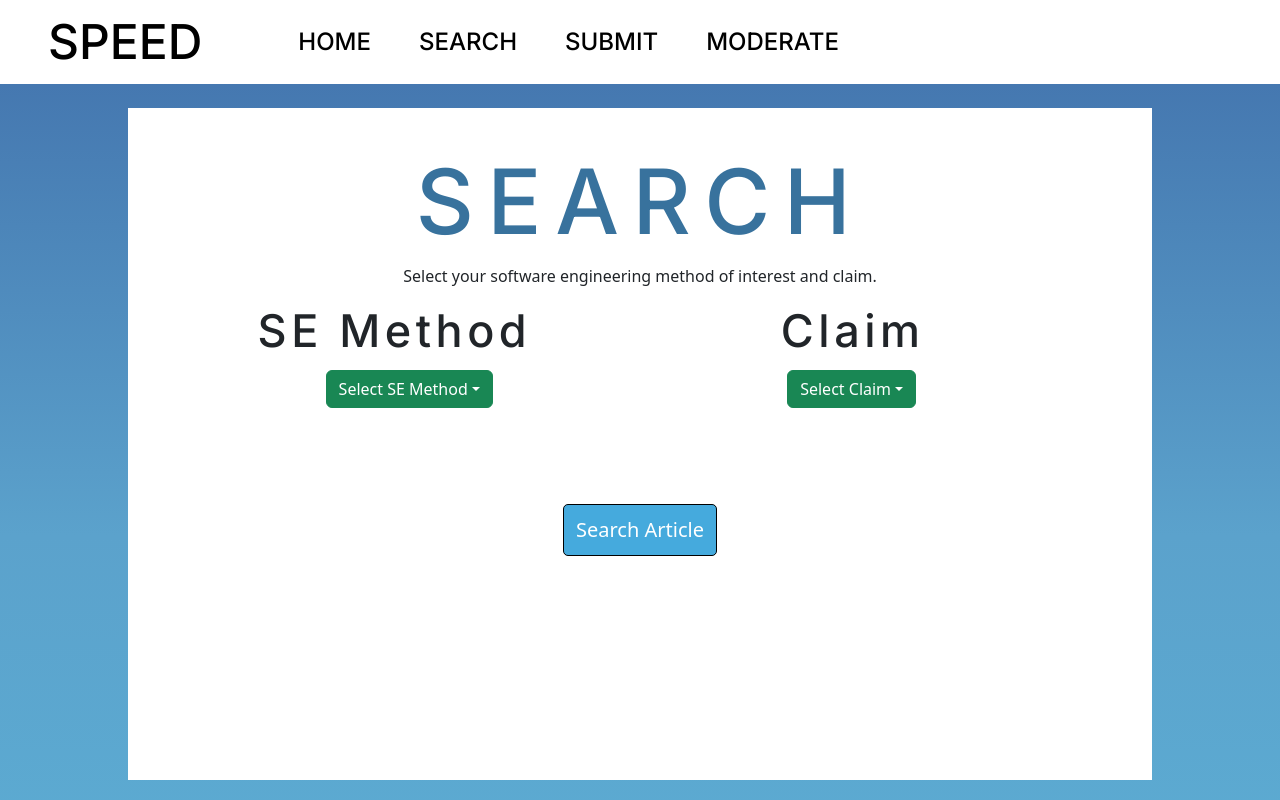
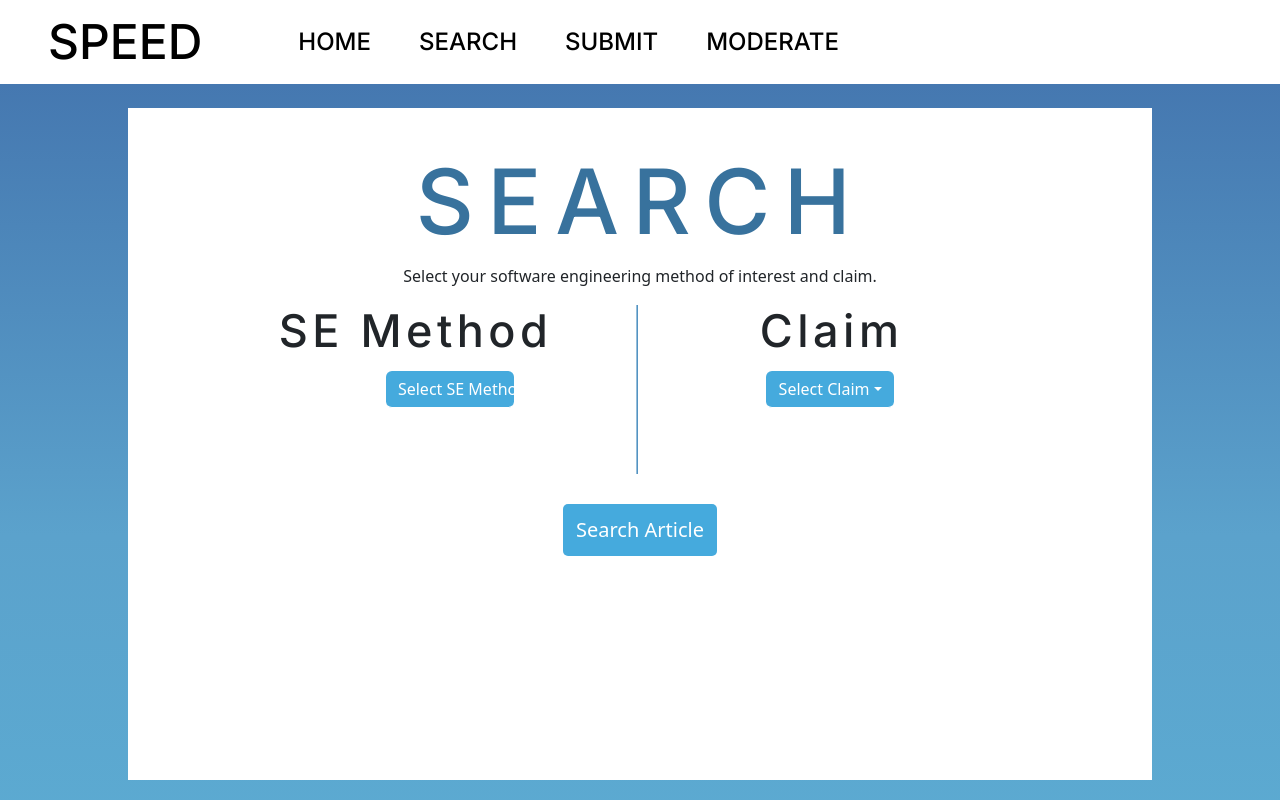
Before and after one commit to CISE-2023/SPEED-App, a Next.js app in the folder frontend/: page /search in a window 1280 px wide. Built offline with nearby package versions, Linux system fonts and the light colour scheme.

Commit message:
style: Added a blue line to search page and started styling the dropdown buttons.
I had issues trying to access the correct specifier for the dropdown component as it is part of a custom library.

```diff
--- a/frontend/src/app/search/page.tsx
+++ b/frontend/src/app/search/page.tsx
@@ -21,9 +21,9 @@ export default function SearchPage() {
               <h2 className={style.subheading}>SE Method</h2>
               {/*SE Method dropdown*/}
               <div style={{ marginRight: "3vw" }}>
-                <Dropdown id={style.dropdown}>
+                <Dropdown className="dropdown">
                   <Dropdown.Toggle
-                    className="dropdown"
+                    className="dropdownMenu"
                     variant="success"
                     id="dropdown-basic"
                   >
@@ -50,7 +50,7 @@ export default function SearchPage() {
                 </Dropdown>
               </div>
             </div>
-            <div className={style.spacer} />
+            <div className={style.blueLine} />
             <div className={style.claimWrapper}>
               <h2 className={style.subheading} style={{marginLeft: "2.5vw"}}>Claim</h2>
               <div style={{ marginLeft: "3vw" }}>
--- a/frontend/src/app/styles/Search.module.css
+++ b/frontend/src/app/styles/Search.module.css
@@ -1,3 +1,11 @@
+.blueLine{
+    background-image: url('./images/blueLine.svg');
+    width: 3px;
+    height: 170px;
+    margin-left: 6.5vw;
+}
+
+
 .pageContents {
     display: flex;
     width: 100%;
@@ -27,7 +35,6 @@
     height:13vh;
     flex-direction: column;
     align-items: flex-end;
-    margin-right: 5vw;
 }
 
 .claimWrapper{
@@ -36,7 +43,7 @@
     height:13vh;
     flex-direction: column;
     align-items: flex-start;
-    margin-left: 12vw;
+    margin-left: 7vw;
 }
 
 .submit{
@@ -44,7 +51,7 @@
 width: 12vw;
 height: 6.5vh;
 background: #45AADD;
-border: 0.5px solid #000000;
+border: 0px solid #45AADD;
 border-radius: 5px;
 color: white;
 font-size: 20px;
--- a/frontend/src/app/styles/globals.scss
+++ b/frontend/src/app/styles/globals.scss
@@ -74,3 +74,25 @@
 textarea {
     resize: none;
 }
+
+.dropdown button{
+    background-color: #45AADD;
+    border-color: #fff;
+    border-style: solid;
+    border-top: none;
+    border-right: none;
+    border-left: none;
+    width: 10vw;
+  }
+
+.dropdown button:focus {
+    background-color: #45AADD !important;
+}
+
+.dropdown button:active{
+    background-color: #45AADD !important;
+}
+
+.dropdown button:hover{
+    background-color: #45AADD !important;
+}
```
Also changed, not shown: frontend/src/app/styles/images/blueLine.svg (added).
